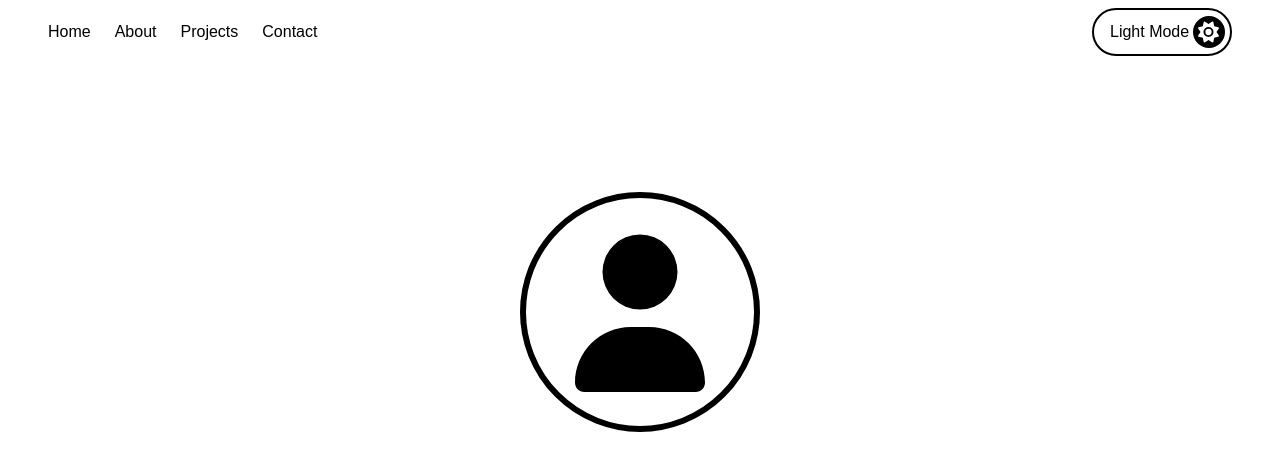
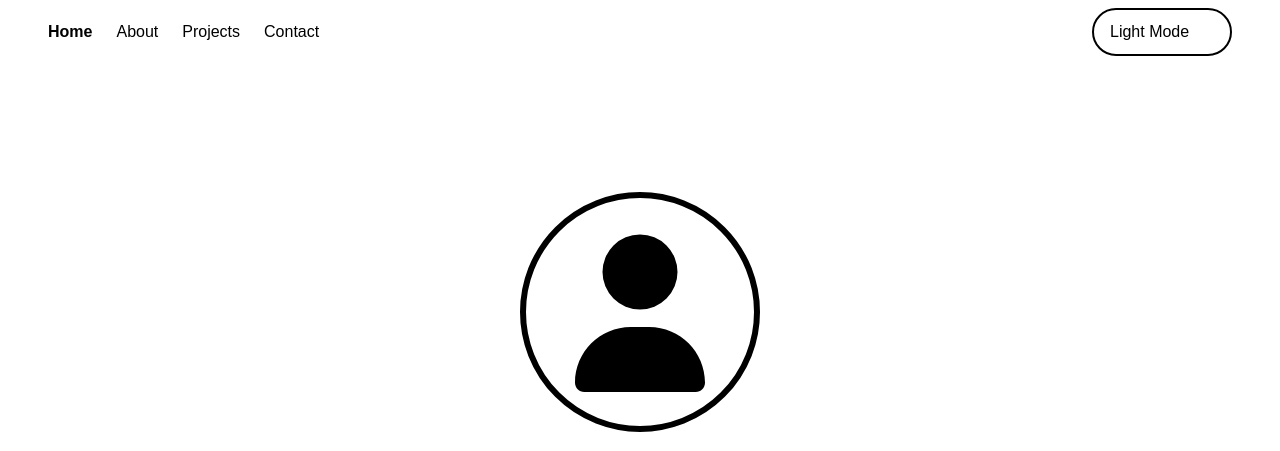
Before and after one commit to DHK2001/portfolio, a Next.js app: page / in a window 1280 px wide. Shown: the top 451 px of the page. Built offline with nearby package versions, Linux system fonts and the light colour scheme.

Commit message:
animation background and global.css changes

```diff
--- a/src/app/globals.css
+++ b/src/app/globals.css
@@ -1,39 +1,42 @@
 @import "tailwindcss";
+
 
 /* ===== Light Theme ===== */
 .light-theme {
-  --bg: #f9fafb; /* fondo base claro */
-  --fg: #1e293b; /* texto principal oscuro */
-  --header-footer: #f1f5f9cc; /* claro, con un poco de transparencia */
-  --primary: #0b1220; /* elementos destacados oscuros */
-  --secondary-text: #64748b; /* texto secundario gris medio */
-  --primary-text: #0f172a; /* texto principal profundo */
-  --button-text: #ffffff; /* texto claro para botones oscuros */
-  --menu: rgba(241, 245, 249, 0.94); /* menú claro */
-  --highlight: #2563eb; /* azul accesible y vibrante (blue-600) */
+  --bg: #f7f7fb;                 /* soft light base */
+  --fg: #111827;                 /* main text (near-black) */
+  --header-footer: #f3f4f6d9;    /* light gray w/ translucency */
+  --primary: #6d28d9;            /* violet-700 for brand/actions */
+  --secondary-text: #6b7280;     /* neutral secondary text */
+  --primary-text: #0b1020;       /* headings / high-emphasis */
+  --button-text: #ffffff;        /* on primary buttons */
+  --menu: rgba(255, 255, 255, 0.94);
+  --highlight: #8b5cf6;          /* violet-500 for accents/links */
 
-  /* blobs más oscuros para que resalten en fondo claro */
-  --follow-blobs-1: #1e40afcc; /* blue-900 @ 80% */
-  --follow-blobs-2: #7c3aedb3; /* violet-600 @ 70% */
-  --follow-blobs-3: #0d9488b3; /* teal-600 @ 70% */
+  /* Follow blobs — bright but controlled; Screen blend keeps it soft */
+  --follow-blobs-1: #6d28d9cc;   /* deep violet (80% alpha) */
+  --follow-blobs-2: #22d3ee80;   /* cyan glow (50%) */
+  --follow-blobs-3: #f472b680;   /* pink glow (50%) */
+  --follow-blobs-4: #facc1580;   /* small amber “radiance” (50%) */
 }
 
 /* ===== Dark Theme ===== */
 .dark-theme {
-  --bg: #0b1220; /* fondo más profundo y uniforme */
-  --fg: #e6edf7; /* texto principal: alto contraste sin ser blanco puro */
-  --header-footer: #121a2bcc; /* un poco más oscuro para separar mejor */
-  --primary: #ffffff; /* destacado en blanco puro (si te deslumbra, prueba #f8fafc) */
-  --secondary-text: #9fb1c7; /* secundario con mejor legibilidad */
-  --primary-text: #f1f5f9; /* texto principal suave (ligeramente menos brillante que blanco) */
-  --button-text: #0b1220; /* texto de botón oscuro para botones claros */
-  --menu: rgba(11, 18, 32, 0.94); /* consistente con el nuevo fondo */
-  --highlight: #60a5fa; /* azul accesible y vibrante (blue-400) */
+  --bg: #0b0a10;                 /* near-black with a hint of purple */
+  --fg: #e5e7eb;                 /* main text (light slate) */
+  --header-footer: #1a1228b3;    /* dark purple glass */
+  --primary: #7c3aed;            /* vivid violet-600 */
+  --secondary-text: #94a3b8;     /* muted slate for secondary */
+  --primary-text: #ffffff;       /* headings / high-emphasis */
+  --button-text: #ffffff;        /* on primary buttons */
+  --menu: rgba(16, 12, 24, 0.94);/* deep purple-tinted panel */
+  --highlight: #c084fc;          /* lavender pop for links/CTAs */
 
-  /* blobs luminosos que destacan en oscuro */
-  --follow-blobs-1: #3b83f671;
-  --follow-blobs-2: #a855f740;
-  --follow-blobs-3: #06b6d433;
+  /* Follow blobs — rich on black; adds depth without overpowering */
+  --follow-blobs-1: #5b21b6cc;   /* indigo-800 (80%) */
+  --follow-blobs-2: #9333ea99;   /* violet-600 (60%) */
+  --follow-blobs-3: #22d3ee80;   /* cyan 400 (50%) */
+  --follow-blobs-4: #e879f980;   /* fuchsia 400 (50%) for the small “radiant” blob */
 }
 
 /* Base */
--- a/src/app/layout.tsx
+++ b/src/app/layout.tsx
@@ -50,7 +50,7 @@ export default function RootLayout({
           <ThemeToggle />
         </header>
         <main className="flex-1 p-4 sm:px-12 sm:py-8">{children}</main>
-        <footer className="p-4 bg-[color:var(--header-footer)]  bottom-0 left-0 w-full h-16 flex justify-center items-center text-[color:var(--primary-text)] text-sm">
+        <footer className="p-4 bg-[color:var(--header-footer)]  bottom-0 left-0 w-full h-16 flex justify-center items-center text-[color:var(--secondary-text)] text-sm">
           © 2025 Derek Galeas
         </footer>
       </body>
--- a/src/components/BlobsBackground.tsx
+++ b/src/components/BlobsBackground.tsx
@@ -5,8 +5,8 @@ import { useEffect } from "react";
 function FollowBlob({ size, className }: { size: number; className?: string }) {
   const x = useMotionValue(0);
   const y = useMotionValue(0);
-  const springX = useSpring(x, { stiffness: 120, damping: 20, mass: 0.6 });
-  const springY = useSpring(y, { stiffness: 120, damping: 20, mass: 0.6 });
+  const sx = useSpring(x, { stiffness: 120, damping: 20, mass: 0.6 });
+  const sy = useSpring(y, { stiffness: 120, damping: 20, mass: 0.6 });
 
   useEffect(() => {
     const move = (e: MouseEvent) => {
@@ -20,8 +20,14 @@ function FollowBlob({ size, className }: { size: number; className?: string }) {
   return (
     <motion.div
       aria-hidden
-      className={`pointer-events-none fixed -z-10 rounded-full blur-3xl mix-blend-screen ${className}`}
-      style={{ width: size, height: size, x: springX, y: springY }}
+      className={`
+        z-[9999]
+        pointer-events-none fixed inset-0
+        rounded-full blur-xl
+        ${className}
+        mix-blend-screen
+      `}
+      style={{ width: size, height: size, x: sx, y: sy }}
     />
   );
 }
@@ -29,9 +35,9 @@ function FollowBlob({ size, className }: { size: number; className?: string }) {
 export default function BlobsBackground() {
   return (
     <>
-      <FollowBlob size={400} className="bg-[color:var(--follow-blobs-1)]" />
-      <FollowBlob size={300} className="bg-[color:var(--follow-blobs-2)]" />
-      <FollowBlob size={240} className="bg-[color:var(--follow-blobs-3)]" />
+      <FollowBlob size={420} className="bg-[var(--follow-blobs-1)]" />
+      <FollowBlob size={320} className="bg-[var(--follow-blobs-2)]" />
+      <FollowBlob size={260} className="bg-[var(--follow-blobs-3)]" />
     </>
   );
 }
--- a/src/components/Button.tsx
+++ b/src/components/Button.tsx
@@ -10,7 +10,7 @@ const Button = ({ text, onClick, disabled }: Props) => {
   return (
     <button
       onClick={onClick}
-      className={`px-4 py-2 bg-[color:var(--primary)] text-[var(--button-text)] text-base font-bold rounded hover:opacity-60 transition-colors cursor-pointer`}
+      className={`px-4 py-2 bg-[color:var(--primary)] text-[var(--button-text)] hover:opacity-80 text-base font-bold rounded transition-colors cursor-pointer`}
     >
       {text}
     </button>
--- a/src/components/NavBar.tsx
+++ b/src/components/NavBar.tsx
@@ -19,7 +19,7 @@ const NavBar = () => {
       <li
         key={name}
         className={`hover:text-[var(--highlight)] transition-colors duration-300 ${
-          pathname === link ? "text-[var(--highlight)]" : ""
+          pathname === link ? "text-[var(--highlight)] font-bold" : ""
         } `}
         onClick={() => setIsOpen(false)}
       >
--- a/src/components/ThemeToggle.tsx
+++ b/src/components/ThemeToggle.tsx
@@ -47,7 +47,7 @@ const ThemeToggle = () => {
     <button
       onClick={toggleTheme}
       className="relative w-35 h-12 border-2 rounded-full overflow-hidden cursor-pointer
-        transition-colors duration-300 bg-[var(--bg)] border-[var(--fg)]"
+        transition-colors duration-300 bg-transparent border-[var(--primary)]"
     >
       <div
         className="absolute top-0 left-0 flex h-full w-fit transition-transform duration-500"
@@ -58,7 +58,7 @@ const ThemeToggle = () => {
         {/* Light Mode */}
         <div className="flex items-center justify-between gap-1 w-1/2 px-4">
           <h2 className="whitespace-nowrap">Light Mode</h2>
-          <div className="rounded-full flex items-center justify-center h-8 w-8 bg-black">
+          <div className="rounded-full flex items-center justify-center h-8 w-8 bg-[var(--primary)]">
             <FontAwesomeIcon icon={faSun} size="lg" color="white" />
           </div>
         </div>
@@ -66,7 +66,7 @@ const ThemeToggle = () => {
         {/* Dark Mode */}
         <div className="flex items-center justify-between gap-1 w-1/2 px-4">
           <h2 className="whitespace-nowrap">Dark Mode</h2>
-          <div className="rounded-full flex items-center justify-center h-8 w-8 bg-white">
+          <div className="rounded-full flex items-center justify-center h-8 w-8 bg-[var(--primary)]">
             <FontAwesomeIcon icon={faMoon} size="lg" color="black" />
           </div>
         </div>
--- a/src/components/UserAvatar.tsx
+++ b/src/components/UserAvatar.tsx
@@ -15,12 +15,12 @@ const UserAvatar = ({imageUrl}:{imageUrl: string}) => {
         className="object-cover"
       />
     ) : (
-      <FontAwesomeIcon icon={faUser} size="10x" className="text-[var(--fg)]  h-40 w-40" />
+      <FontAwesomeIcon icon={faUser} size="10x" className="text-[var(--primary)]  h-40 w-40" />
     );
   };
 
   return (
-    <div className="relative rounded-full border-6 border-[var(--fg)] h-60 w-60 flex items-center justify-center">
+    <div className="relative rounded-full border-6 border-[var(--primary)] h-60 w-60 flex items-center justify-center">
       {profileAvatar()}
     </div>
   );
```
